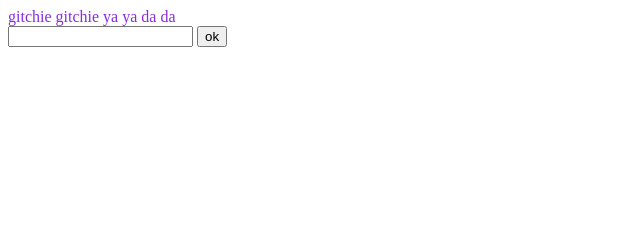
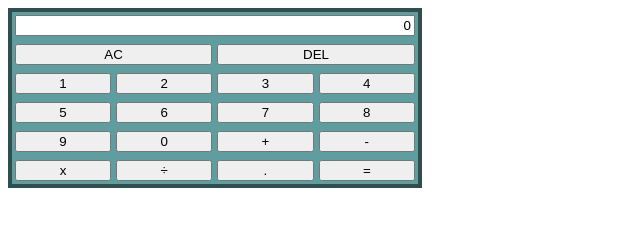
Before and after one commit to marygrahamcracker/web-calc, a website: page index.html in a window 1280 px wide. Shown: the whole page, without its empty margins (0-640 px from the left). Drawn offline with Linux system fonts and the light colour scheme.

Commit message:
got initial layout to work

```diff
--- a/index.html
+++ b/index.html
@@ -1,16 +1,35 @@
 <!DOCTYPE html>
-<html>
+<html lang="en">
     <head>
-        <title>sess1 page</title>
         <meta charset="UTF-8">
+        <meta http-equiv="X-UA-Compatible" content="IE=edge">
         <meta name="viewport" content="width=device-width, initial-scale=1.0">
-        <script src="index.js"></script>
+        <title>Calculator</title>
+        <link href="styles.css" rel="stylesheet">
+        <script src="index.js" defer></script>
+        <link rel="shortcut icon" type="image/ico" href="/favicon.ico" />
     </head>
     <body>
-        <div style="color:blueviolet">gitchie gitchie ya ya da da</div>
-        <div>
-            <input type="text" maxlength="100" id="txt1" />
-            <button onclick="clickme()">ok</button>
+        <div class="calculator-grid">
+            <input type="text" readonly class="calculator-text" id="txtResults" />
+            <button class="span-AC" onclick="acClick()">AC</button>
+            <button class="span-DEL" onclick="delClick()">DEL</button>
+            <button class="span-one" onclick="numberClick(1)">1</button>
+            <button class="span-one" onclick="numberClick(2)">2</button>
+            <button class="span-one" onclick="numberClick(3)">3</button>
+            <button class="span-one" onclick="numberClick(4)">4</button>
+            <button class="span-one" onclick="numberClick(5)">5</button>
+            <button class="span-one" onclick="numberClick(6)">6</button>
+            <button class="span-one" onclick="numberClick(7)">7</button>
+            <button class="span-one" onclick="numberClick(8)">8</button>
+            <button class="span-one" onclick="numberClick(9)">9</button>
+            <button class="span-one" onclick="numberClick(0)">0</button>
+            <button class="span-one" onclick="addClick()">+</button>
+            <button class="span-one" onclick="minusClick()">-</button>
+            <button class="span-one" onclick="timesClick()">x</button>
+            <button class="span-one" onclick="divideClick()">÷</button>
+            <button class="span-one" onclick="decimalClick()">.</button>
+            <button class="span-one" onclick="equalClick()">=</button>
         </div>
     </body>
 </html>
--- a/index.js
+++ b/index.js
@@ -1,21 +1,24 @@
+let currentValue = 0;
+
 // on page load write a secret message to the browser console
 document.addEventListener('DOMContentLoaded', () => {
     console.log('secret message');
+    document.getElementById('txtResults').value = currentValue.toString();
 });
 
-const clickme = (c) => {
-    // alert('you can\'t type that');
+// const clickme = (c) => {
+//     // alert('you can\'t type that');
 
-    for (let i = 1; i <= 5; i++) {
-    lognumbers(i, 12);
-    }
-};
+//     for (let i = 1; i <= 5; i++) {
+//     lognumbers(i, 12);
+//     }
+// };
 
-const lognumbers = (multiplier, maxMultiplier) => {
-    let x = '';
-   for (let m = 1; m <= maxMultiplier; m++) {
-       let b = multiplier * m;
-       x = x + b + ', ';
-   }
-   console.log(x);
-};
+// const lognumbers = (multiplier, maxMultiplier) => {
+//     let x = '';
+//    for (let m = 1; m <= maxMultiplier; m++) {
+//        let b = multiplier * m;
+//        x = x + b + ', ';
+//    }
+//    console.log(x);
+// };
--- a/package.json
+++ b/package.json
@@ -5,7 +5,7 @@
   "main": "index.html",
   "scripts": {
     "test": "echo \"Error: no test specified\" && exit 1",
-    "start": "http-server ./ --port 8087 -c-1 --cors"
+    "start": "http-server -p 8087 -c-1 --cors"
   },
   "author": "",
   "license": "ISC",
--- a/styles.css
+++ b/styles.css
@@ -0,0 +1,28 @@
+.calculator-grid {
+	display: grid;
+	grid-template-columns: auto auto auto auto;
+	column-gap: 5px;
+	row-gap: 8px;
+	width: 400px;
+	background-color: cadetblue;
+	padding: 3px;
+	border-style: solid;
+	border-width: 4px;
+	border-color: darkslategray;
+}
+
+.span-AC {
+	grid-column-start: 1;
+	grid-column-end: 3;
+}
+
+.span-DEL {
+	grid-column-start: 3;
+	grid-column-end: 5;
+}
+
+.calculator-text {
+    grid-column-start: 1;
+	grid-column-end: 5;
+	text-align: right;
+}
```
Also changed, not shown: favicon.ico (added), 1 other file.
